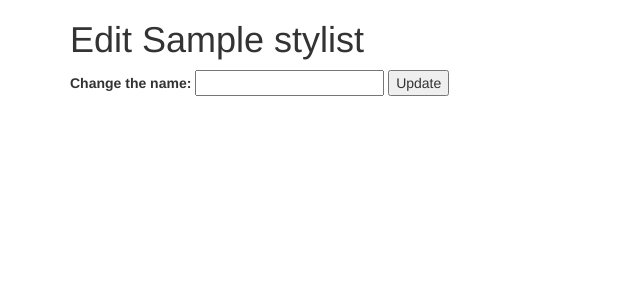
After one commit to KNaka88/hairsalon, a PHP site: template views/stylist-edit.html.twig in a window 1280 px wide. The commit adds this page. Shown: the top 300 px of the page, without its empty margins (0-640 px from the left). Run offline with PHP 8.4, Linux system fonts and the light colour scheme; the template is opened without the code that fills it: most values are stand-ins (such as "Sample title", 1, 10 or a date in 2020); some libraries are stand-ins or nearby versions.

Commit message:
add change stylist name logic and display

```diff
--- /dev/null
+++ b/views/stylist-edit.html.twig
@@ -0,0 +1,26 @@
+<!DOCTYPE html>
+<html>
+  <head>
+    <meta charset="utf-8">
+    <link href="https://maxcdn.bootstrapcdn.com/bootstrap/3.3.7/css/bootstrap.min.css" rel="stylesheet" integrity="sha384-BVYiiSIFeK1dGmJRAkycuHAHRg32OmUcww7on3RYdg4Va+PmSTsz/K68vbdEjh4u" crossorigin="anonymous">
+    <title>Hair Salon Management Page</title>
+  </head>
+  <body>
+    <header>
+    </header>
+    <main>
+      <div class="container">
+        <h1>Edit {{ stylist.getStylistName}}</h1>
+
+        <form action="/stylist/{{stylist.getStylistName}}-{{stylist.getStylistId}}/edit" method="post">
+          <input name="_method" type="hidden" value="patch">
+          <label for="change_stylist_name">Change the name:</label>
+          <input id="change_stylist_name" name="change_stylist_name" type="text">
+          <button type="submit">Update</button>
+        </form>
+      </div>
+    </main>
+    <footer>
+    </footer>
+  </body>
+</html>
```
Also changed, not shown: app/app.php (+19 -3 lines), views/index.html.twig (+6 -1 lines), views/stylist.html.twig (+7 -0 lines).
